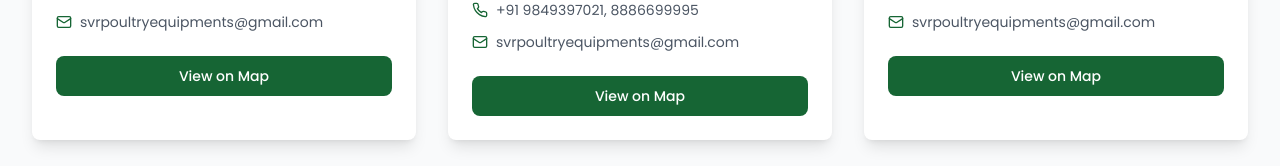
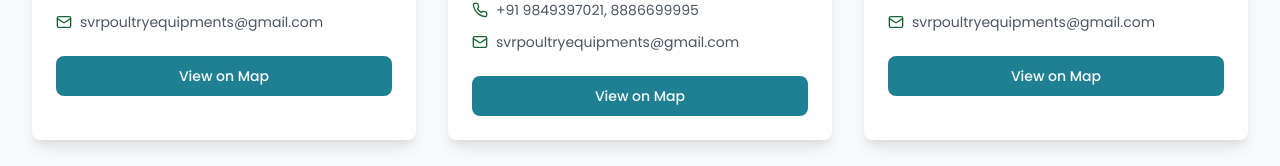
Before and after one commit to MalwareVK17/svrpoultry, a React (Vite) app: page /contact in a window 1280 px wide. Shown: the part 1877-2043 px from the top of the page. Built offline with nearby package versions, Linux system fonts and the light colour scheme.

Commit message:
Change location card button color
Update the color of buttons within the location cards to match the "send message" button's color.

```diff
--- a/src/pages/Contact.tsx
+++ b/src/pages/Contact.tsx
@@ -335,7 +335,7 @@ const Contact = () => {
                 </div>
                 <Button
                   onClick={() => window.open('https://www.google.com/maps/place/Svr+Poultry+Equipments/@17.2808662,78.5893317,3a,75y/data=!3m8!1e2!3m6!1sAF1QipNGDpEJjnNNrYqVRqAUOSWoocUq5uHqSYYzGP-E!2e10!3e12!6shttps:%2F%2Flh3.googleusercontent.com%2Fp%2FAF1QipNGDpEJjnNNrYqVRqAUOSWoocUq5uHqSYYzGP-E%3Dw86-h114-k-no!7i3456!8i4608!4m7!3m6!1s0x3bcba112c855de81:0x482d54417d723ba0!8m2!3d17.2809183!4d78.5893481!10e5!16s%2Fg%2F11gbfk433d?hl=en-US&entry=ttu&g_ep=EgoyMDI1MDcxNi4wIKXMDSoASAFQAw%3D%3D', '_blank')}
-                  className="w-full bg-green-800 hover:bg-green-900 text-white rounded-lg"
+                  className="w-full rounded-lg"
                 >
                   View on Map
                 </Button>
@@ -377,7 +377,7 @@ const Contact = () => {
                 </div>
                 <Button
                   onClick={() => window.open('https://www.google.com/maps/place/SVR+Poultry+Equipments+(unit-2)/@17.1633926,78.4618567,16.5z/data=!4m6!3m5!1s0x3bcbbb003c02e303:0xa1faa9ba44030e3f!8m2!3d17.162705!4d78.4626264!16s%2Fg%2F11ww938fy2?entry=ttu&g_ep=EgoyMDI1MDcxNi4wIKXMDSoASAFQAw%3D%3D', '_blank')}
-                  className="w-full bg-green-800 hover:bg-green-900 text-white rounded-lg"
+                  className="w-full rounded-lg"
                 >
                   View on Map
                 </Button>
@@ -418,7 +418,7 @@ const Contact = () => {
                 </div>
                 <Button
                   onClick={() => setShowConstructionPopup(true)}
-                  className="w-full bg-green-800 hover:bg-green-900 text-white rounded-lg"
+                  className="w-full rounded-lg"
                 >
                   View on Map
                 </Button>
```
